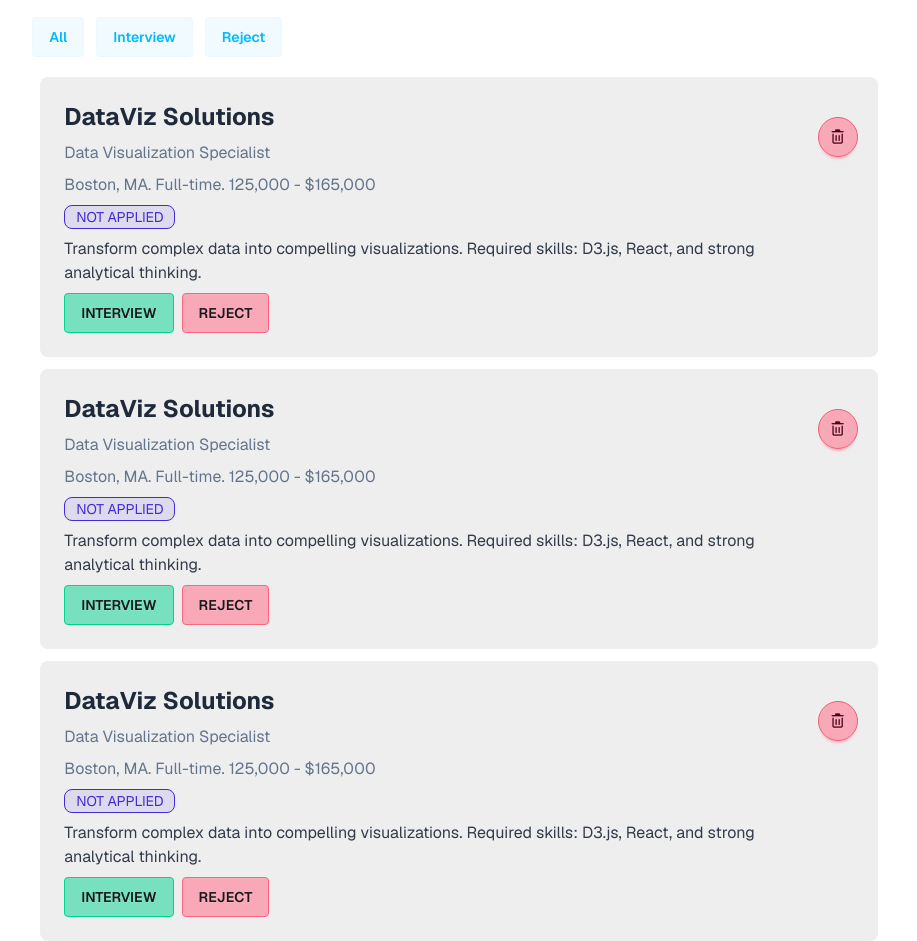
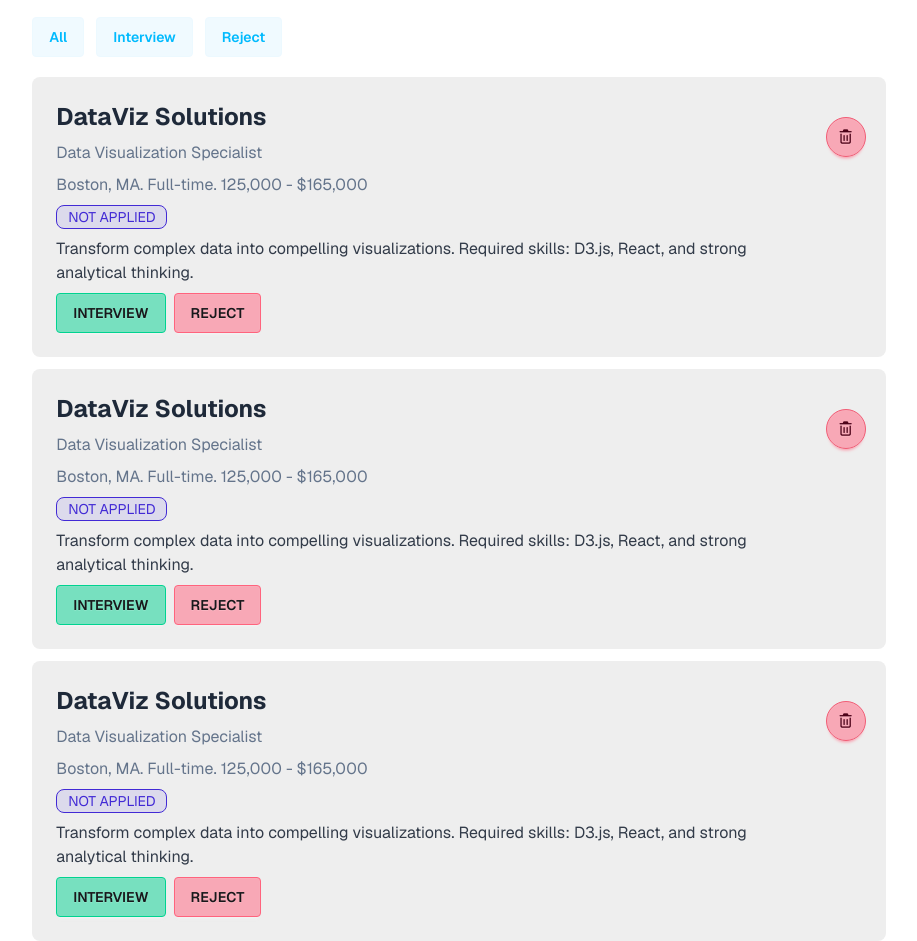
Before and after one commit to IamPial/job-tracker, a plain HTML site: page index.html in a window 1280 px wide. Shown: the part 211-1152 px from the top of the page, without its empty margins (181-1098 px from the left). Drawn offline with nearby package versions, Linux system fonts and the light colour scheme.

Commit message:
remove the mx-2 class from the card elements

```diff
--- a/index.html
+++ b/index.html
@@ -96,9 +96,7 @@
       <!-- card content start -->
       <section id="allCards" class="w-8/12 mx-auto space-y-3">
         <!-- card 1 start -->
-        <div
-          class="card bg-base-300 max-w-full mx-2 flex flex-row justify-between"
-        >
+        <div class="card bg-base-300 max-w-full flex flex-row justify-between">
           <div class="card-body">
             <h2 class="card-title text-gray-800 text-2xl font-bold">
               DataViz Solutions
@@ -151,9 +149,7 @@
         <!-- card 1 end -->
 
         <!-- card 2 start -->
-        <div
-          class="card bg-base-300 max-w-full mx-2 flex flex-row justify-between"
-        >
+        <div class="card bg-base-300 max-w-full flex flex-row justify-between">
           <div class="card-body">
             <h2 class="card-title text-gray-800 text-2xl font-bold">
               DataViz Solutions
@@ -206,9 +202,7 @@
         <!-- card 2 end -->
 
         <!-- card 3 start -->
-        <div
-          class="card bg-base-300 max-w-full mx-2 flex flex-row justify-between"
-        >
+        <div class="card bg-base-300 max-w-full flex flex-row justify-between">
           <div class="card-body">
             <h2 class="card-title text-gray-800 text-2xl font-bold">
               DataViz Solutions
```
